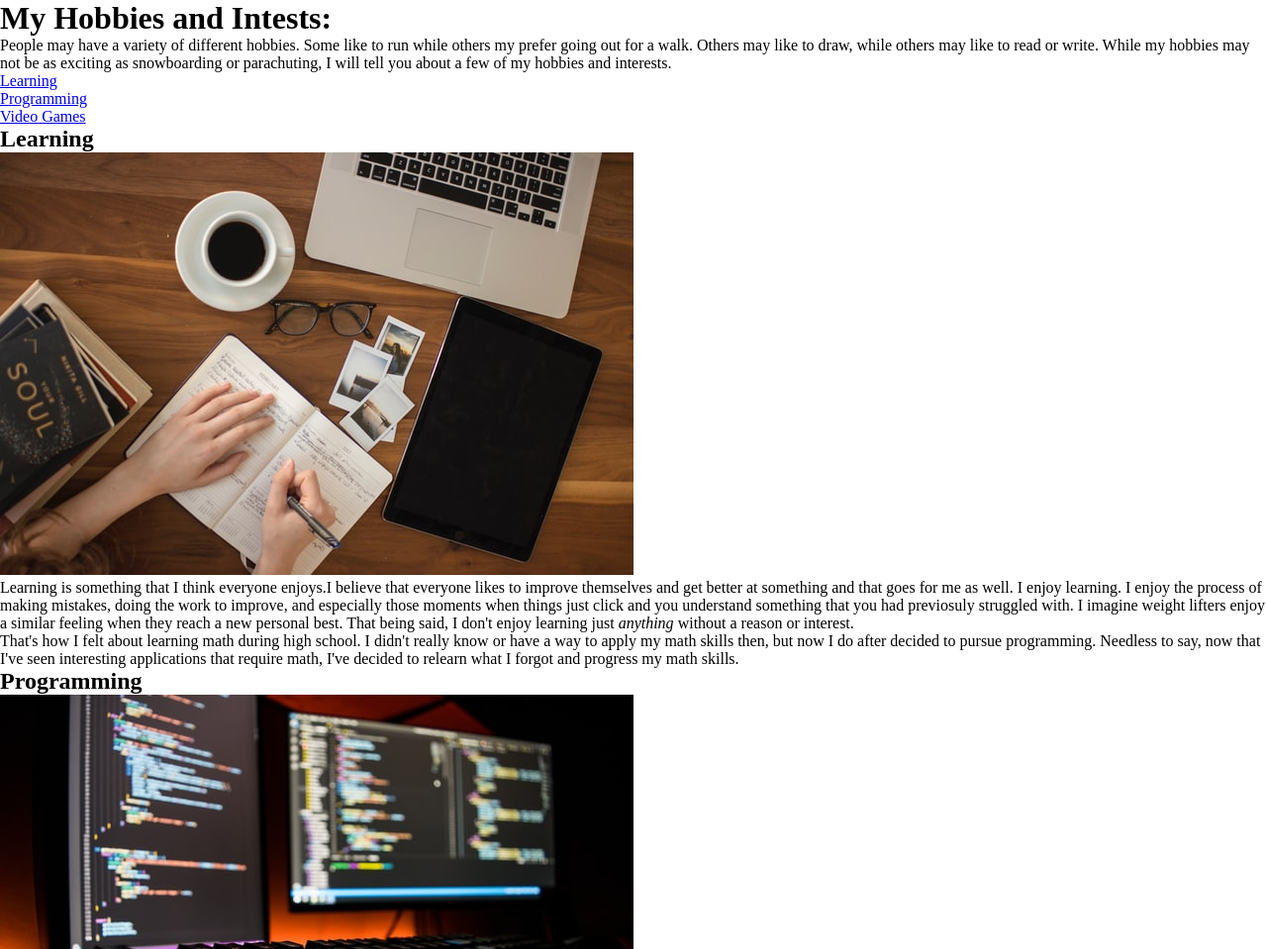
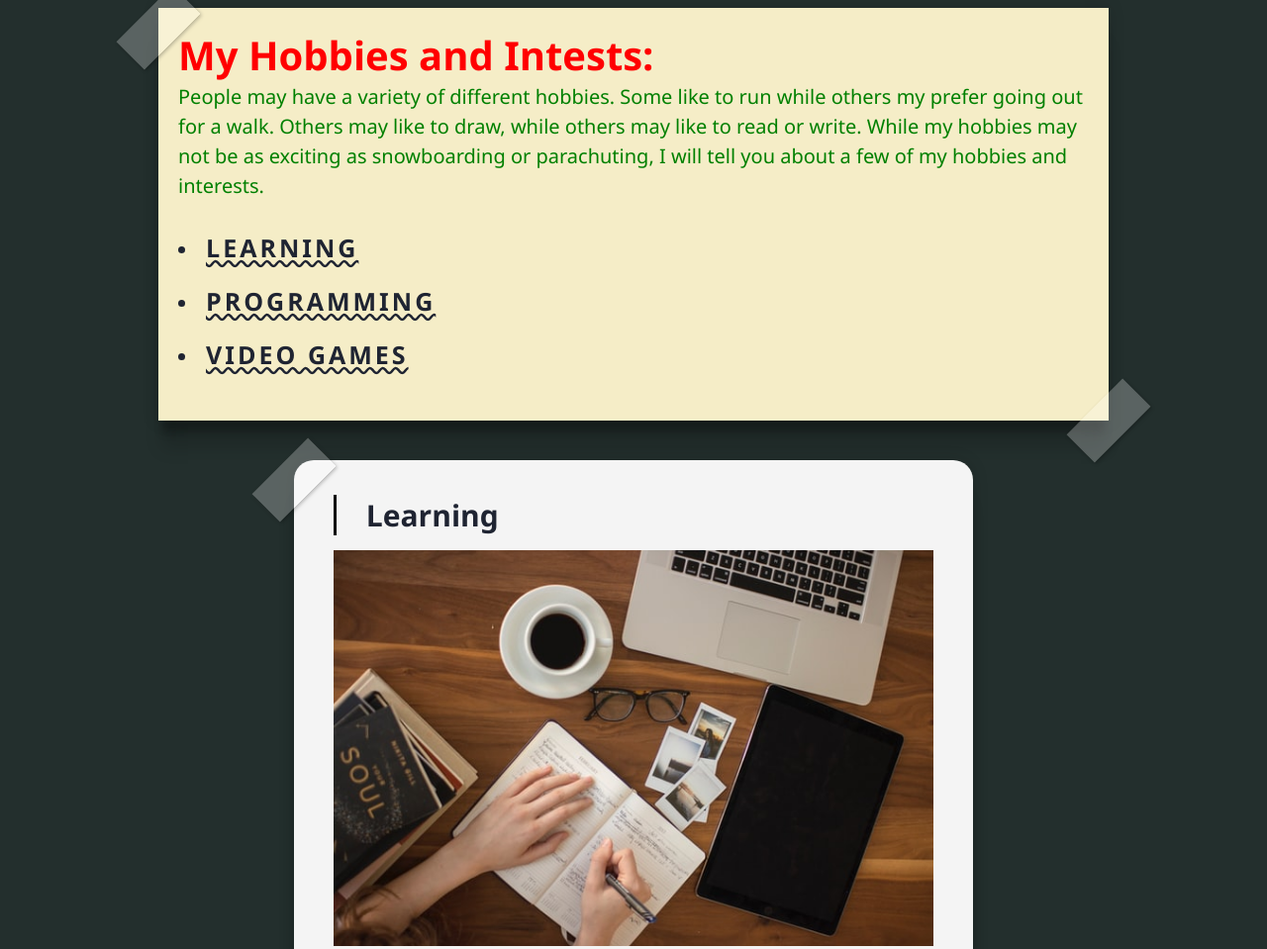
Before and after one commit to KC-LC101-June-22/js-assignment-4-html-me-something-BrandonZamorano, a website: page index.html in a window 1280 px wide. Shown: the top 959 px of the page at 99% size. Drawn offline with Linux system fonts and the light colour scheme.

Commit message:
satisfy styling requirements

```diff
--- a/index.html
+++ b/index.html
@@ -5,9 +5,9 @@
         <link rel="stylesheet" href="./styles.css">
     </head>
     <body>
-        <header>
-            <h1>My Hobbies and Intests:</h1>
-            <p>People may have a variety of different hobbies. Some like to run
+        <header class="tape">
+            <h1 id="mainHeading">My Hobbies and Intests:</h1>
+            <p id="testP" class="funParagraph">People may have a variety of different hobbies. Some like to run
             while others my prefer going out for a walk. Others may like to draw,
             while others may like to read or write. While my hobbies may not be
             as exciting as snowboarding or parachuting, I will tell you about
@@ -21,7 +21,7 @@
             </nav>
         </header>
         <main>
-            <article>
+            <article class="tape">
                 <h2>Learning</h2>
                 <img src="./images/learning.jpg">
                 <p>Learning is something that I think everyone enjoys.I believe
@@ -41,7 +41,7 @@
                 math, I've decided to relearn what I forgot and progress my math
                 skills.</p>
             </article>
-            <article>
+            <article class="tape">
                 <h2>Programming</h2>
                 <img src="./images/programming.jpg">
                 <p>The thought of being able to create things with just a
@@ -57,7 +57,7 @@
                 general.</p>
             </article>
 
-            <article>
+            <article class="tape">
                 <h2>Video Games</h2>
                 <img src="./images/gaming.jpg">
                 <p>Video games have been a great way for me to diffuse and have
--- a/styles.css
+++ b/styles.css
@@ -1,6 +1,12 @@
 :root {
     box-sizing: border-box;
     font-size: 62.5%;
+    --white: #f4f4f4;
+    --black: #1f2432;
+    --bg-color: #232f2d;
+    --shadow: 0 32px 16px -4px rgba(0,0,0,.15),
+    0 16px 8px -4px rgba(0,0,0,.25),
+    0 0 16px rgba(0,0,0,.15)
 }
 *,
     *::before,
@@ -11,5 +17,133 @@
     }
 
     body {
-    font-size: 1.6rem;
+        font-family: 'Segoe UI', Tahoma, Geneva, Verdana, sans-serif;
+        font-size: 2rem;
+        margin: 8px;
+        display: block;
+        background: var(--bg-color);
+        color: var(--black);
     }
+
+    p {
+        line-height: 1.5;
+        color: var(--black);
+    }
+    nav {
+        margin: 1.5em 0;
+    }
+    ul {
+        list-style-type: disc;
+        list-style-position: inside;
+        display: flex;
+        gap: 1em;
+        flex-direction: column;
+    }
+
+    nav a {
+        color: var(--black);
+        font-size: 1.25em;
+        font-weight: bold;
+        text-transform: uppercase;
+        text-decoration: wavy underline;
+        letter-spacing: 3px;
+        display: inline-block;
+        transition: all 0.25s ease-out;
+    }
+    nav a:hover {
+        background: var(--black);
+        color: var(--white);
+    }
+
+
+    header, main {
+        max-width: 960px;
+        margin: 0 auto;
+    }
+    header {
+        background: #f5edc7;
+        padding: 1em;
+        box-shadow: var(--shadow);
+    }
+
+    main {
+        margin-top: 2em;
+
+        display: flex;
+        gap: 2em;
+        flex-direction: column;
+        align-items: center;
+    }
+
+
+
+    article {
+        padding: 1em 2em;
+        max-width: 60ch;
+        background: var(--white);
+        border-radius: 1em;
+        box-shadow: var(--shadow);
+        position: relative;
+    }
+
+
+    article h2 {
+        font-size: 3rem;
+        margin: .5em 0;
+        border-left: 3px solid black;
+        padding-left: 1em;
+    }
+
+    article img {
+        width: 100%;
+        max-height: 400px;
+        object-fit:cover;
+        object-position: center;
+        margin-bottom: 2em;
+        display: block;
+        position: relative;
+        z-index: 1;
+    }
+
+    article p {
+        margin-bottom: 1em;
+    }
+
+    .funParagraph {
+        color: green;
+    }
+
+    #mainHeading {
+        color: red;
+    }
+
+    footer {
+        padding: 1em;
+        text-align: center;
+        margin-top: 1em;
+        background: rgba(0,0,0,.16);
+        color: var(--white);
+    }
+    .tape {
+        position: relative;
+    }
+
+    .tape::before, .tape::after {
+        content: "";
+        background: rgba(255,255,255,.25);
+        box-shadow: 0 2px 4px rgba(0,0,0,.25);
+        width: 4em;
+        height: 2em;
+        position: absolute;
+        transform: translateY(-50%);
+    }
+
+    .tape::after {
+        bottom: 0;
+        right: 0;
+        transform: translateY(50%) translateX(50%) rotateZ(-45deg);
+    }
+    .tape::before {
+        left: 0;
+        transform: translateY(-50%) translateX(-50%) rotateZ(-45deg);
+    }
```
Lines whose indentation alone changed are shown as unchanged.
